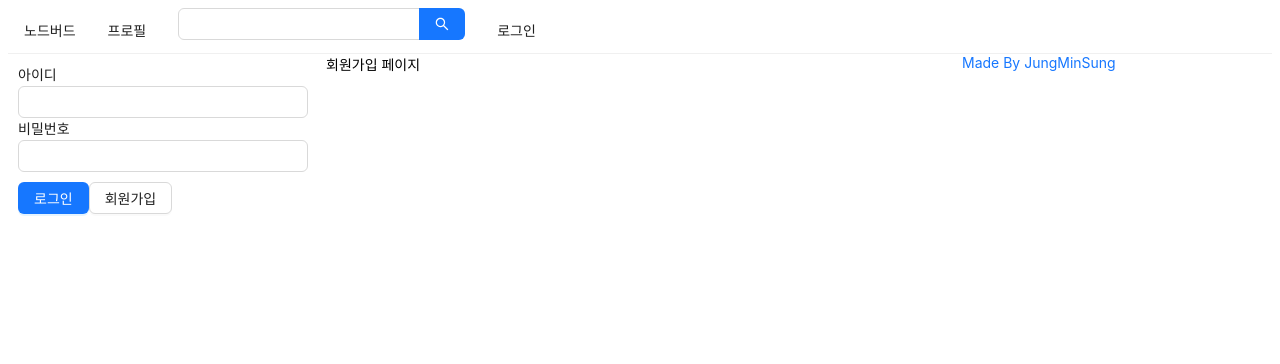
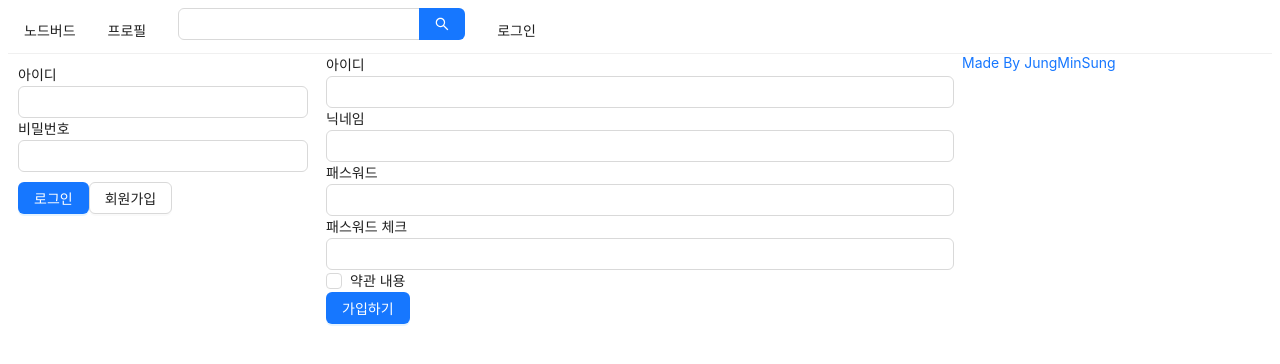
Before and after one commit to JaeHyun-2001/React-Nodebird, a Next.js app in the folder front/: page /signup in a window 1280 px wide. Shown: the top 364 px of the page. Built offline with nearby package versions, Linux system fonts and the light colour scheme.

Commit message:
React Nodebird : Sign Page & Custom Hooks

```diff
--- a/front/components/AppLayout.js
+++ b/front/components/AppLayout.js
@@ -33,7 +33,7 @@
   );
 };
 
-AppLayout.prototype = {
+AppLayout.PropTypes = {
   children: PropTypes.node.isRequired,  // prop가 제공되지 않을 때 경고 문구를 출력함
 };
 
--- a/front/components/FollowList.js
+++ b/front/components/FollowList.js
@@ -1,3 +1,4 @@
+// front/components/FollowList.js
 import { List, Button, Card } from 'antd';
 import ProTypes from 'prop-types';
 import { StopOutlined } from '@ant-design/icons';
--- a/front/components/LoginForm.js
+++ b/front/components/LoginForm.js
@@ -2,7 +2,9 @@
 import React, { useCallback, useState } from 'react';
 import { Form, Input, Button } from 'antd';
 import Link from 'next/link';
-import styled from 'styled-components'
+import styled from 'styled-components';
+import PropTypes from 'prop-types';
+import useInput from '../hooks/useInput';
 
 const ButtonWrapper = styled.div`
     margin-top : 10px;
@@ -13,15 +15,8 @@
 `
 
 const LoginForm = ({ setIsLoggedIn }) => {
-    const [id, setId] = useState('');
-    const [password, setPassword] = useState('');
-    const onChangeId = useCallback((e) => {
-        setId(e.target.value);
-    }, []);
-    const onChangePassword = useCallback((e) => {
-        setPassword(e.target.value);
-    }, []);
-
+    const [id, onChangeId] = useInput('');
+    const [password, onChangePassword] = useInput('');
     const onSubmitForm = useCallback(() => {
         console.log(id, password);
         setIsLoggedIn(true);
@@ -47,4 +42,9 @@
     )
 }
 
+
+LoginForm.PropTypes = {
+    setIsLoggedIn: PropTypes.func.isRequired,
+};
+
 export default LoginForm;
--- a/front/components/NicknameEditForm.js
+++ b/front/components/NicknameEditForm.js
@@ -1,3 +1,4 @@
+// front/components/NicknameEditForm.js
 import { Form, Input } from 'antd';
 import { useMemo } from 'react';
 
--- /dev/null
+++ b/front/hooks/useInput.js
@@ -0,0 +1,9 @@
+import { useState, useCallback } from "react";
+
+export default (initialValue = null) => {
+  const [value, setValue] = useState(initialValue);
+  const handler = useCallback((e) => {
+    setValue(e.target.value);
+  });
+  return [value, handler];
+}
--- a/front/pages/signup.js
+++ b/front/pages/signup.js
@@ -1,17 +1,72 @@
 // pages/signup
-import React from 'react';
-import Head from 'next/head';
+import React, { useState, useCallback } from 'react';
 import AppLayout from '../components/AppLayout';
+import { Form, Input, Checkbox, Button } from 'antd';
+import useInput from '../hooks/useInput';
+import styled from 'styled-components';
 
+const ErrorMessage = styled.div`
+  color : red;
+`;
 
 const Signup = () => {
+  const [id, onChangeId] = useInput('');
+  const [nickname, onChangeNickname] = useInput('');
+  const [password, onChangePassword] = useInput('');
+  const [passwordCheck, setPasswordCheck] = useState('');
+  const [passwordError, setPasswordError] = useState(false);
+  const [term, setTerm] = useState('');
+  const [termError, setTermError] = useState('');
+  const onChangeTerm = useCallback((e) => {
+    setTerm(e.target.checked);
+    setTermError(false);
+  }, []);
+  const onChangePasswordCheck = useCallback((e) => {
+    setPasswordCheck(e.target.value);
+    setPasswordError(e.target.value !== password);
+  }, [password]);
+
+  const onSubmit = useCallback(() => {
+    if (password !== passwordCheck) {
+      setPasswordError(true);
+    }
+    if (!term) {
+      setTermError(true);
+    }
+    console.log(id, nickname, password);
+  }, [id, password, nickname]);
   return (
     <AppLayout>
-      <Head>
-        <meta charSet="utf-8" />
-        <title>NodeBird | 회원가입</title>
-      </Head>
-      <div> 회원가입 페이지 </div>
+      <Form onFinish={onSubmit}>
+        <div>
+          <label htmlFor="user-id"> 아이디 </label>
+          <br />
+          <Input name="user-id" value={id} required onChange={onChangeId} />
+        </div>
+        <div>
+          <label htmlFor="user-nickname"> 닉네임 </label>
+          <br />
+          <Input name="user-nickname" value={nickname} required onChange={onChangeNickname} />
+        </div>
+        <div>
+          <label htmlFor="user-password">패스워드</label>
+          <br />
+          <Input name="user-password" value={password} required onChange={onChangePassword} />
+        </div>
+        <div>
+          <label htmlFor="user-password-check">패스워드 체크</label>
+          <br />
+          <Input name="user-password-check" value={passwordCheck} required onChange={onChangePasswordCheck} />
+          {passwordError && <ErrorMessage>비밀번호가 일치하지 않습니다.</ErrorMessage>}
+        </div>
+        <div>
+          <Checkbox name="user-term" checked={term} onChange={onChangeTerm}>약관 내용</Checkbox>
+          {termError && <ErrorMessage>약관에 동의하셔야합니다</ErrorMessage>}
+        </div>
+        <div stype={{ marginTop: 10 }}>
+          <Button type="primary" htmlType="submit">가입하기</Button>
+        </div>
+      </Form>
     </AppLayout>
   )
 };
```
